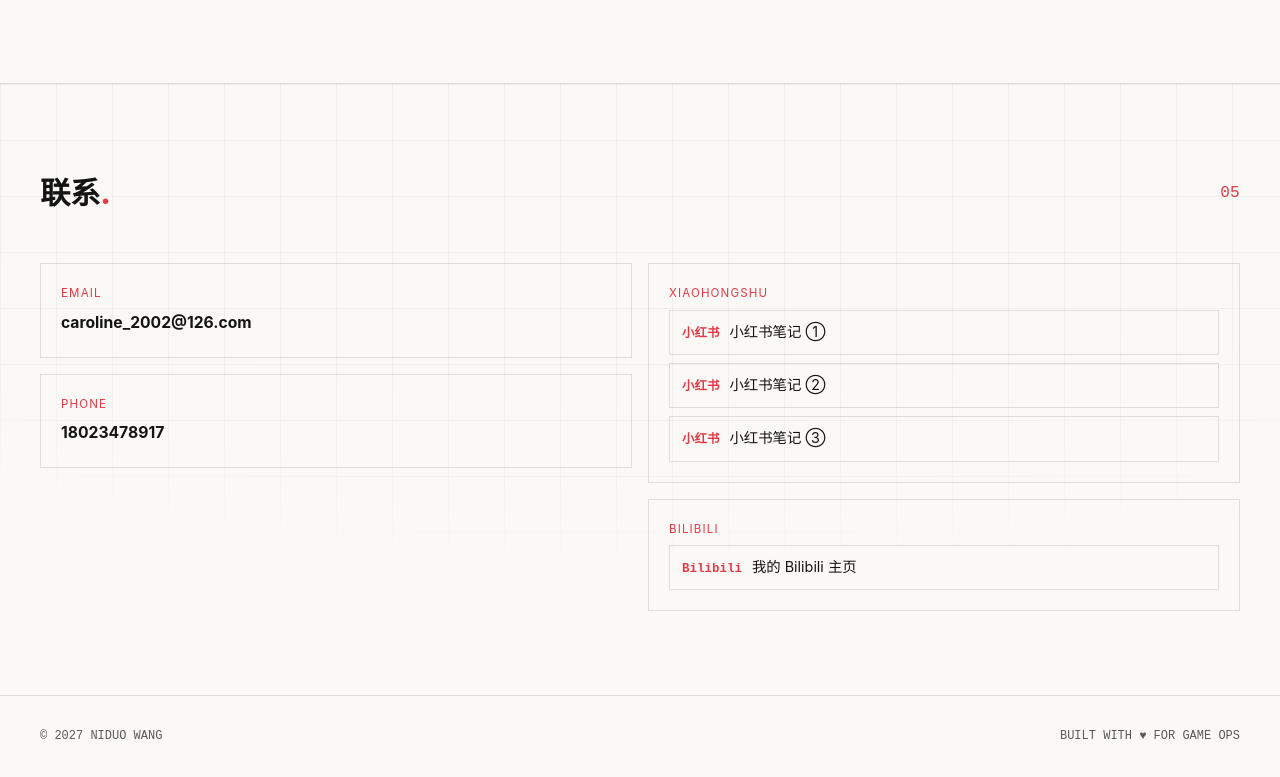
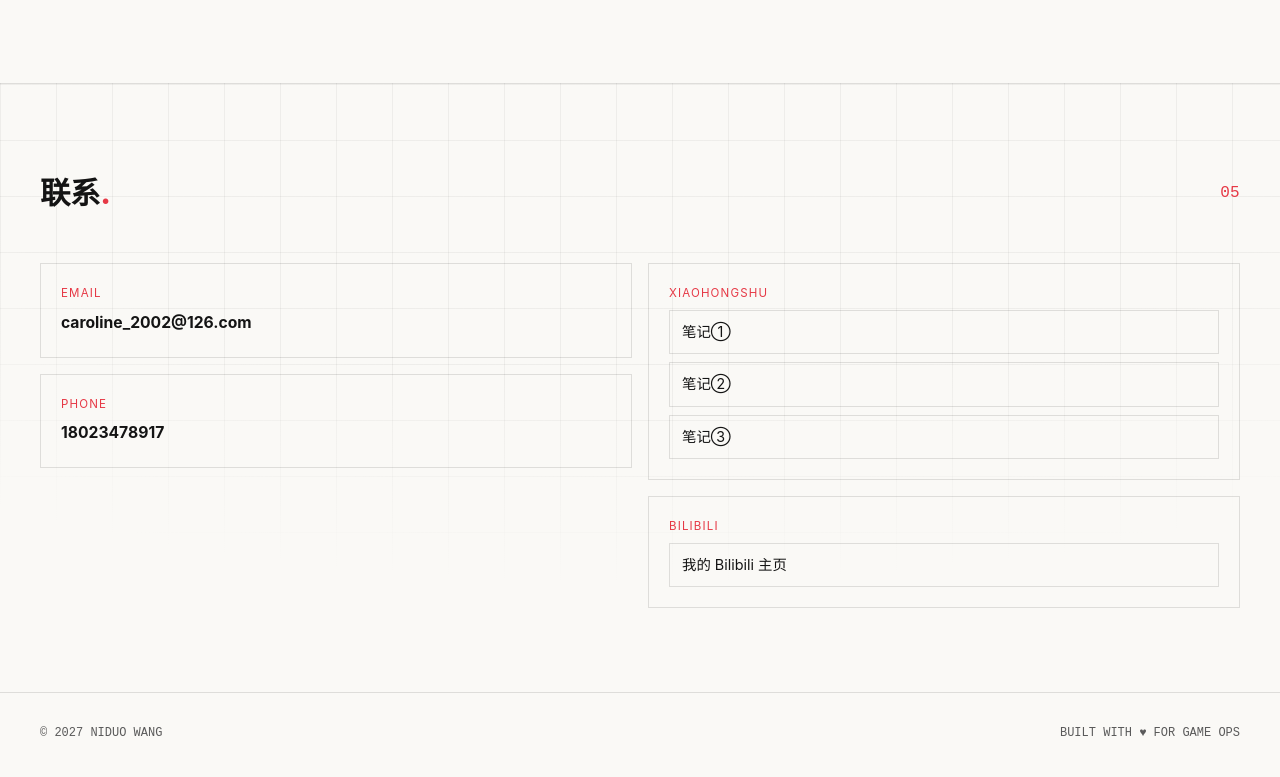
Before and after one commit to carolinewang0321-stack/projects-ver.1.3, a React (Vite) app: page / in a window 1280 px wide. Shown: the part 3863-4640 px from the top of the page. Built offline with nearby package versions, Linux system fonts and the light colour scheme; a web font is replaced by a local one.

Commit message:
feat: 联系区社媒链接移除小红书/Bilibili红色前缀，仅保留笔记编号与主页文案
Coze-Commit-Type: user
Coze-User-ID: 4386409214906788
Coze-Conversation-ID: 13002131

```diff
--- a/src/data.ts
+++ b/src/data.ts
@@ -21,9 +21,9 @@ export const SOCIALS = {
     name: "小红书",
     note: "XIAOHONGSHU",
     links: [
-      { label: "小红书笔记 ①", url: "https://xhslink.cn/o/2tf0qnn42es" },
-      { label: "小红书笔记 ②", url: "https://xhslink.cn/o/7OylQFBq2zO" },
-      { label: "小红书笔记 ③", url: "https://xhslink.cn/o/4160gnBU46h" },
+      { label: "笔记①", url: "https://xhslink.cn/o/2tf0qnn42es" },
+      { label: "笔记②", url: "https://xhslink.cn/o/7OylQFBq2zO" },
+      { label: "笔记③", url: "https://xhslink.cn/o/4160gnBU46h" },
     ],
   },
   bilibili: {
--- a/src/pages/Home.tsx
+++ b/src/pages/Home.tsx
@@ -191,8 +191,7 @@ export default function Home() {
                 <div className="soc-links">
                   {SOCIALS.xiaohongshu.links.map((l) => (
                     <a key={l.url} className="soc-link" href={l.url} target="_blank" rel="noopener noreferrer">
-                      <span className="soc-name">{SOCIALS.xiaohongshu.name}</span>
-                      <span className="soc-label">{l.label}</span>
+                      {l.label}
                     </a>
                   ))}
                 </div>
@@ -202,8 +201,7 @@ export default function Home() {
                 <div className="soc-links">
                   {SOCIALS.bilibili.links.map((l) => (
                     <a key={l.url} className="soc-link" href={l.url} target="_blank" rel="noopener noreferrer">
-                      <span className="soc-name">{SOCIALS.bilibili.name}</span>
-                      <span className="soc-label">{l.label}</span>
+                      {l.label}
                     </a>
                   ))}
                 </div>
```
Also changed, not shown: assets/image_20260916140010588.png (added).
